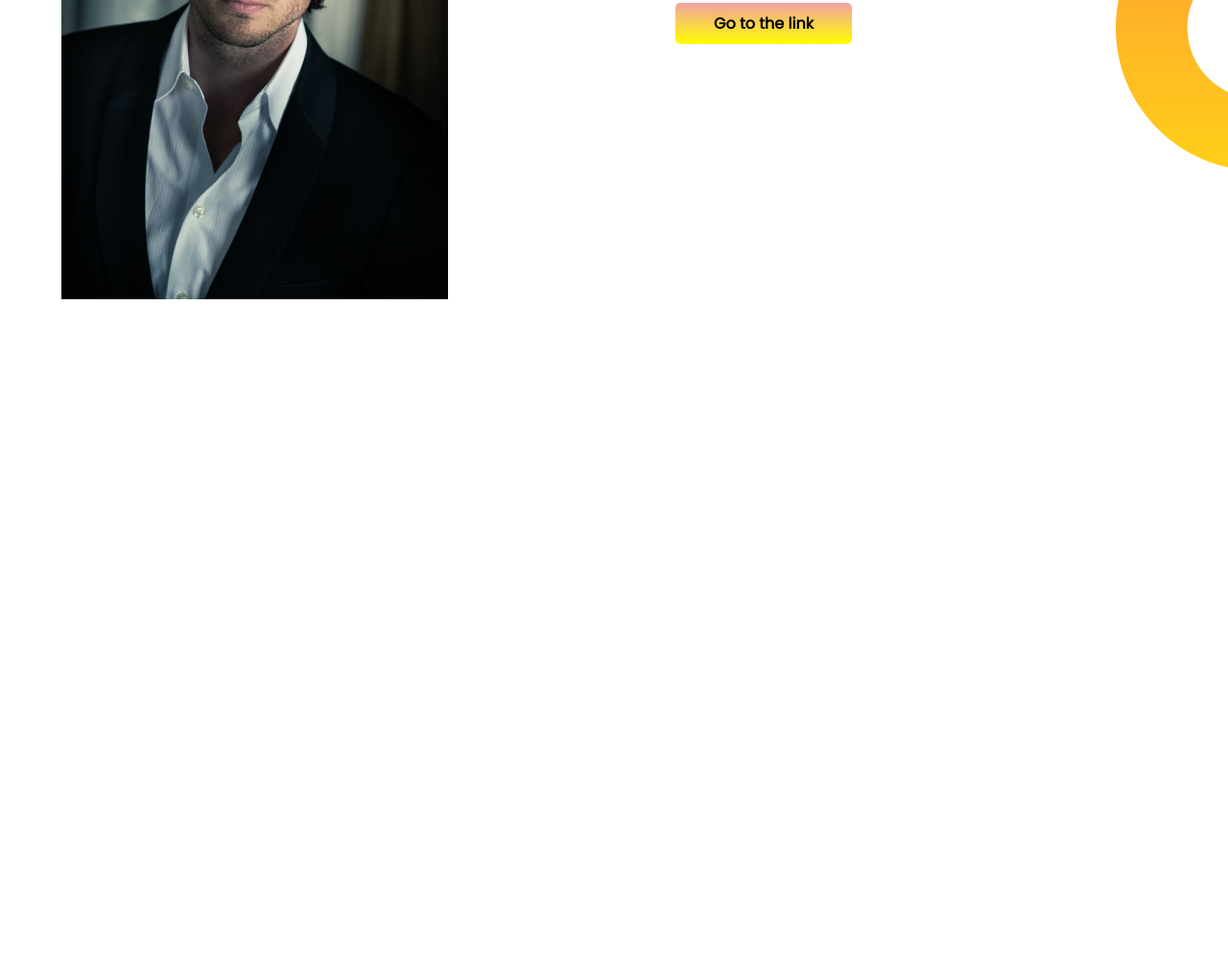
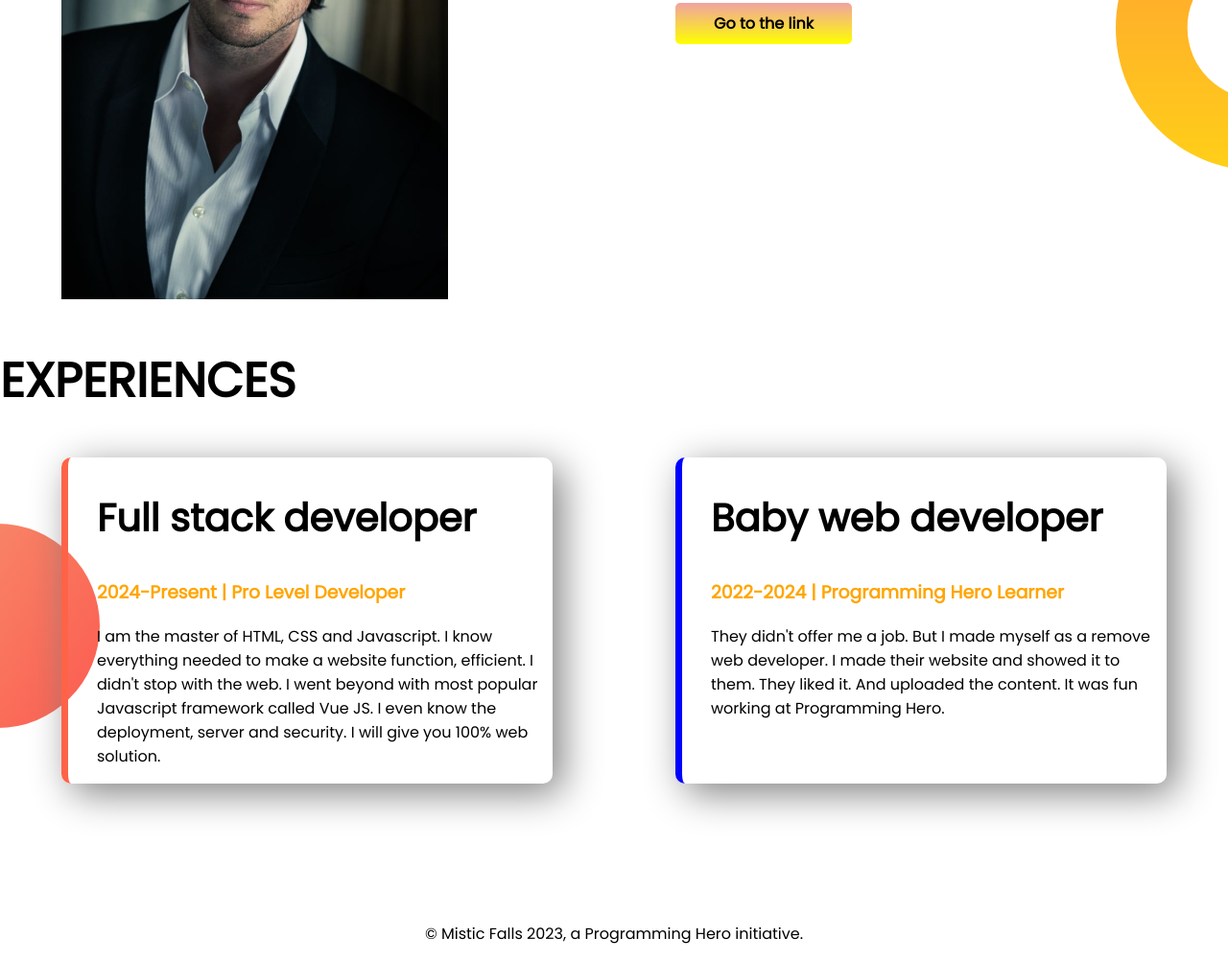
Before and after one commit to aorpitarahman/developer-portfolio, a plain HTML site: page index.html in a window 1280 px wide. Shown: the part 823-1825 px from the top of the page at 96% size. Before the commit the page ends 1142 px from the top, so only its background shows below. Drawn offline with Linux system fonts and the light colour scheme.

Commit message:
ghum lagse

```diff
--- a/index.html
+++ b/index.html
@@ -14,7 +14,8 @@
 </head>
 
 <body>
-    <section class="top-banner">
+    <section class="top-banner flexible-container">
+
         <div class="half">
             <h1> Welcome to</h1>
             <h1><span class="orange-color">Mistic Falls</span> Town !</h1>
@@ -26,7 +27,7 @@
     </section>
     <a class="link-button" target="_blank" href="https://www.facebook.com/aorpitarahman.aorpi.7/">HIRE ME</a>
     <br> <br> <br> <br> <br> <br>
-    <section class="dream-big">
+    <section class="dream-big flexible-container">
         <div class="half"><img src="images/ian-somerhalder-2db3afa1-6dd2-4b74-86d3-3a7520d1f9c-resize-750.jpeg" alt="">
         </div>
         <div class="half">
@@ -38,6 +39,29 @@
                 link</a>
         </div>
     </section>
+    <section class="experience-area">
+        <h1>EXPERIENCES</h1>
+        <div id="Full-stack-developer" class="flexible-container">
+            <div class="experience-item">
+                <h2>Full stack developer</h2>
+                <h3 class="orange-color">2024-Present | Pro Level Developer</h3>
+                <p>I am the master of HTML, CSS and Javascript. I know everything needed to make a website function,
+                    efficient. I didn't stop with the web. I went beyond with most popular Javascript framework called
+                    Vue
+                    JS. I even know the deployment, server and security. I will give you 100% web solution.</p>
+            </div>
+            <div id="Baby-web-developer" class="experience-item">
+                <h2>Baby web developer</h2>
+                <h3 class="orange-color">2022-2024 | Programming Hero Learner</h3>
+                <p>They didn't offer me a job. But I made myself as a remove web developer. I made their website and
+                    showed
+                    it to them. They liked it. And uploaded the content. It was fun working at Programming Hero.</p>
+            </div>
+        </div>
+    </section>
 </body>
+<footer>
+    <p>© Mistic Falls 2023, a Programming Hero initiative.</p>
+</footer>
 
 </html>
--- a/style.css
+++ b/style.css
@@ -11,7 +11,7 @@ h1 {
     color: orange;
 }
 
-section {
+.flexible-container {
     display: flex;
 }
 
@@ -43,3 +43,35 @@ section {
     background-repeat: no-repeat;
     background-position: right;
 }
+
+.experience-item {
+    box-shadow: 10px 10px 40px grey;
+    margin-bottom: 10%;
+    width: 40%;
+    margin-left: 5%;
+    margin-right: 5%;
+    padding-left: 30px;
+    padding-right: 10px;
+    border-radius: 10px;
+    border-left: 7px solid tomato;
+
+}
+
+h2 {
+    font-size: 40px;
+}
+
+.experience-area {
+    background-image: url(images/exp-bg.png);
+    background-repeat: no-repeat;
+    background-position: left;
+}
+
+#Baby-web-developer {
+    border-left: 7px solid blue;
+
+}
+
+footer p {
+    text-align: center;
+}
```
